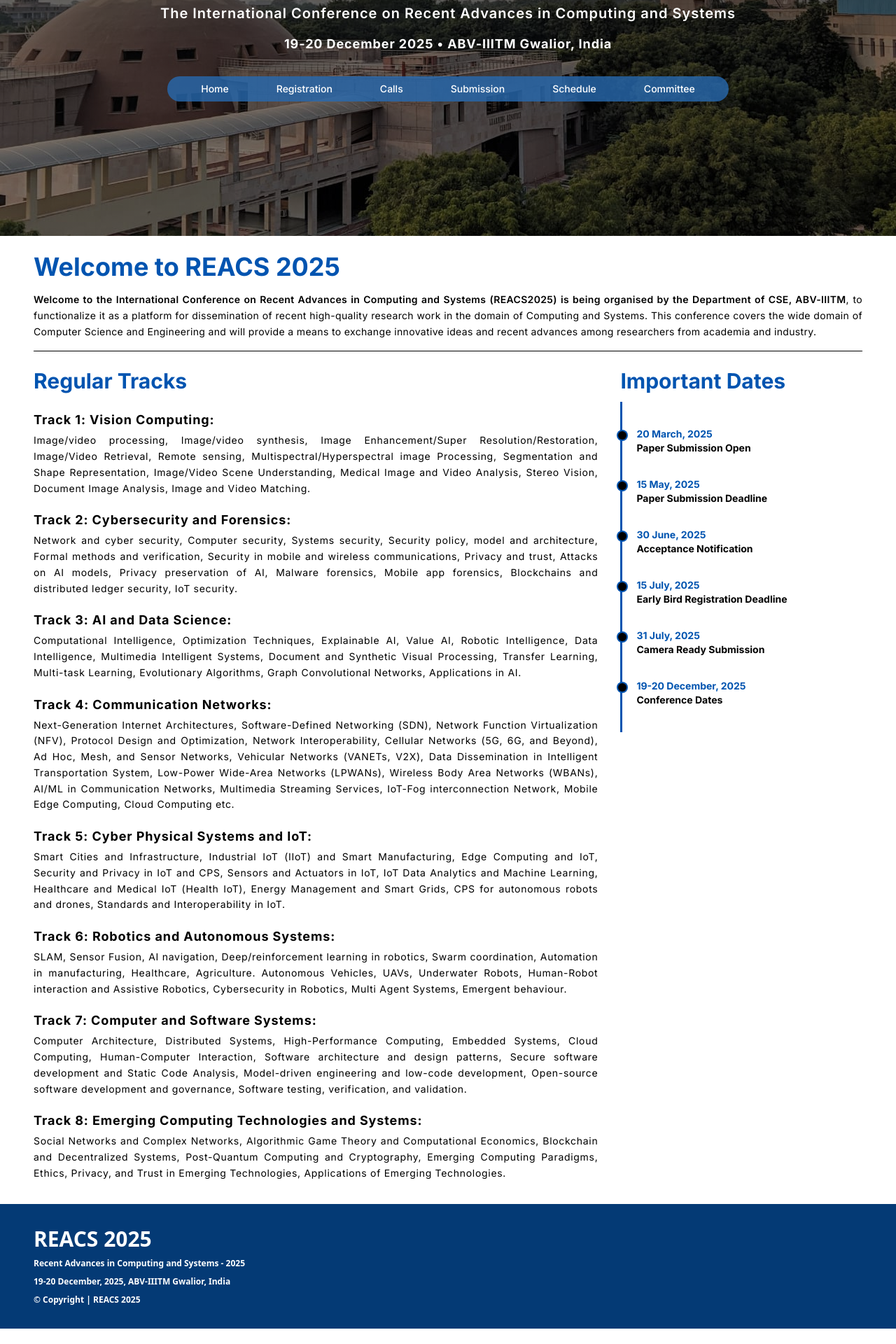
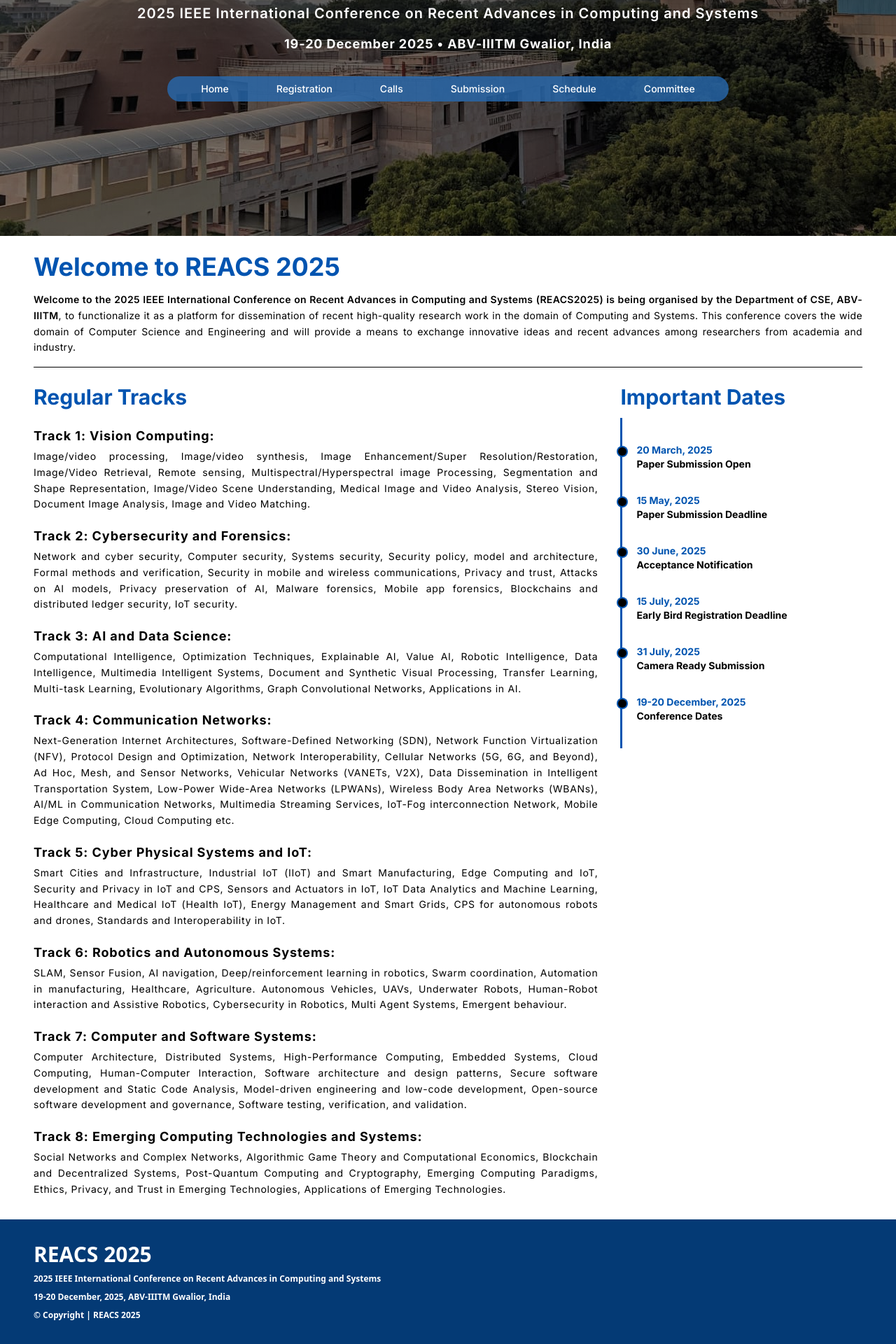
Before and after one commit to dewani12/ReACS_2025, a React (Vite) app in the folder frontend/: page / in a window 1280 px wide. Shown: the part 263-2183 px from the top of the page at 70% size. Before the commit the page ends 2161 px from the top, so only its background shows below. Built offline with nearby package versions, Linux system fonts and the light colour scheme.

Commit message:
feat: add conference branding images and update text references to IEEE International Conference on REACS 2025

```diff
--- a/frontend/src/components/Footer.jsx
+++ b/frontend/src/components/Footer.jsx
@@ -3,7 +3,7 @@
     <div className="bg-[#043A75] text-white">
       <div className="px-4 md:px-12 py-8 max-w-[1280px] mx-auto">
         <div className="text-3xl font-bold">REACS 2025</div>
-        <div className="mt-2 text-[12px] font-semibold">Recent Advances in Computing and Systems - 2025</div>
+        <div className="mt-2 text-[12px] font-semibold">2025 IEEE International Conference on Recent Advances in Computing and Systems</div>
         <div className="mt-2 text-[12px] font-semibold">19-20 December, 2025, ABV-IIITM Gwalior, India</div>
         <div className="mt-2 text-[12px] font-semibold">&#169; Copyright | REACS 2025</div>
       </div>
--- a/frontend/src/components/HeroSection.jsx
+++ b/frontend/src/components/HeroSection.jsx
@@ -59,12 +59,12 @@
         </div>
 
         {/* Hero Content */}
-        <div className="relative max-w-7xl text-justify mx-auto px-4 py-30 sm:py-30 md:py-46 sm:px-6 lg:px-4">
+        <div className="relative max-w-7xl text-justify mx-auto px-4 py-28 sm:py-30 md:py-46 sm:px-6 lg:px-4">
           <h1 className="text-3xl md:text-4xl font-extrabold tracking-normal text-white sm:text-3xl lg:text-6xl text-center">
             REACS 2025
           </h1>
           <p className="mt-6 text-md tracking-wider md:text-xl text-white text-center max-w-4xl mx-auto font-semibold">
-            The International Conference on Recent Advances in Computing and Systems
+            2025 IEEE International Conference on Recent Advances in Computing and Systems
           </p>
           <p className="mt-4 tracking-wider text-sm md:text-lg text-white text-center font-bold">
             19-20 December 2025 &#x2022; ABV-IIITM Gwalior, India
--- a/frontend/src/components/MainSection.jsx
+++ b/frontend/src/components/MainSection.jsx
@@ -1,5 +1,7 @@
 import { Timeline } from "."
 import TimeLine from "./Timeline"
+import ieee from "../assets/ieee.png"
+import iiitm from "../assets/iiitm.png"
 
 function MainSection() {
     const RegularTracks = [
@@ -41,7 +43,7 @@
         <div className="inter primary-bg text-cl py-2 px-4 md:px-12 sm:py-4 md:py-8 max-w-[1280px] mx-auto">
             <div className="mb-6 pb-4 border-b-1">
                 <div className="heading-cl text-3xl md:text-4xl tracking-normal font-bold">Welcome to REACS 2025</div>
-                <div className="text-sm/relaxed mt-4 tracking-wide text-justify"><span className="font-semibold">Welcome to the International Conference on Recent Advances in Computing and Systems (REACS2025) is being organised by the Department of CSE, ABV-IIITM</span>, to functionalize it as a platform for dissemination of recent high-quality research work in the domain of Computing and Systems. This conference covers the wide domain of Computer Science and Engineering and will provide a means to exchange innovative ideas and recent advances among researchers from academia and industry.</div>
+                <div className="text-sm/relaxed mt-4 tracking-wide text-justify"><span className="font-semibold">Welcome to the 2025 IEEE International Conference on Recent Advances in Computing and Systems (REACS2025) is being organised by the Department of CSE, ABV-IIITM</span>, to functionalize it as a platform for dissemination of recent high-quality research work in the domain of Computing and Systems. This conference covers the wide domain of Computer Science and Engineering and will provide a means to exchange innovative ideas and recent advances among researchers from academia and industry.</div>
             </div>
             <div className="flex md:space-x-8">
                 <div className="md:w-[70%]">
--- a/frontend/src/pages/CFP.jsx
+++ b/frontend/src/pages/CFP.jsx
@@ -8,7 +8,7 @@
             <div className="pb-8">
                 <div className="text-2xl font-semibold">Call for Papers</div>
                 <div className="text-sm mt-4">
-                    The present world is witnessing unprecedented advancements in the field of <span className="font-semibold">Computing and Systems</span>, with rapid technological progress transforming the way we interact, compute, analyze, and automate. To foster academic and industry collaboration and to showcase the latest breakthroughs, the <span className="font-semibold">International Conference on Recent Advances in Computing and Systems (REACS 2025)</span> is being organized by the <span className="font-semibold">Department of Computer Science and Engineering, Atal Bihari Vajpayee Indian Institute of Information Technology and Management (ABV-IIITM), Gwalior, Madhya Pradesh, India.</span>
+                    The present world is witnessing unprecedented advancements in the field of <span className="font-semibold">Computing and Systems</span>, with rapid technological progress transforming the way we interact, compute, analyze, and automate. To foster academic and industry collaboration and to showcase the latest breakthroughs, the <span className="font-semibold">2025 IEEE International Conference on Recent Advances in Computing and Systems (REACS 2025)</span> is being organized by the <span className="font-semibold">Department of Computer Science and Engineering, Atal Bihari Vajpayee Indian Institute of Information Technology and Management (ABV-IIITM), Gwalior, Madhya Pradesh, India.</span>
                 </div>
                 <div className="text-sm mt-4">
                     REACS 2025 aims to serve as a vibrant platform for the dissemination of high-quality research and innovation in the wide domain of <span className="font-semibold">Computer Science and Engineering</span>, bringing together leading researchers, academicians, industry professionals, and students from around the globe. The conference will provide a unique opportunity to present and discuss the most recent innovations, trends, challenges, and solutions in various specialized tracks.
--- a/frontend/src/pages/Submission.jsx
+++ b/frontend/src/pages/Submission.jsx
@@ -9,7 +9,7 @@
           <div className="pb-8">
             <div className="text-xl md:text-2xl font-semibold">Paper Submission Instructions</div>
             <div className="text-sm mt-3">
-              Prospective authors are invited to submit <span className="font-semibold">original, high-quality, and unpublished research papers</span> to the <span className="font-semibold">International Conference on Recent Advances in Computing and Systems (REACS 2025).</span> By submitting a manuscript to REACS 2025, authors confirm that the work is not simultaneously submitted or published elsewhere (in a journal, conference, or workshop). Any paper found violating this policy will be rejected without review.
+              Prospective authors are invited to submit <span className="font-semibold">original, high-quality, and unpublished research papers</span> to the <span className="font-semibold">2025 IEEE International Conference on Recent Advances in Computing and Systems (REACS 2025).</span> By submitting a manuscript to REACS 2025, authors confirm that the work is not simultaneously submitted or published elsewhere (in a journal, conference, or workshop). Any paper found violating this policy will be rejected without review.
             </div>
             <div className="text-sm mt-3">
               Papers not compliant with the IEEE template including appropriate referencing or exceeding the page limit will be returned without review. Only original papers that have not been published or submitted for publication elsewhere will be considered. The paper must clearly indicate the research area, main results, and contributions.
```
Also changed, not shown: frontend/src/assets/ieee.png (added), frontend/src/assets/iiitm.png (added).
